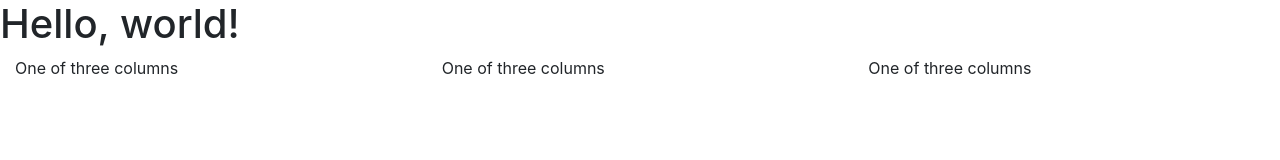
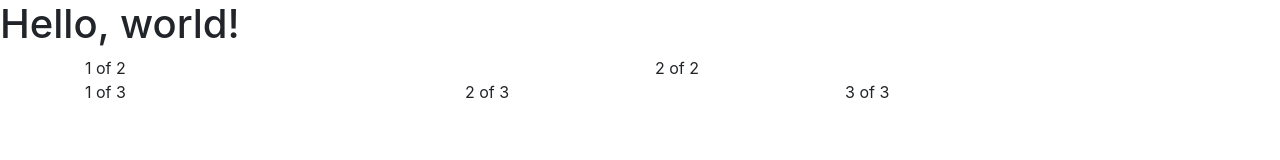
Before and after one commit to lpizarro2391/frameworks-EC-sistema-de-rejillas-clases-y-reglas, a plain HTML site: page index.html in a window 1280 px wide. Drawn offline with nearby package versions, Linux system fonts and the light colour scheme.

Commit message:
Por ejemplo, aquí hay dos diseños de cuadrícula que se aplican a cada dispositivo y ventana gráfica, desde xs hasta xl. Agregue cualquier cantidad de clases sin unidades para cada punto de interrupción que necesite y cada columna tendrá el mismo ancho

```diff
--- a/index.html
+++ b/index.html
@@ -12,19 +12,27 @@
   </head>
   <body>
     <h1>Hello, world!</h1>
-    <div class="container-fluid">
-      <div class="row">
-        <div class="col-sm">
-          One of three columns
-        </div>
-        <div class="col-sm">
-          One of three columns
-        </div>
-        <div class="col-sm">
-          One of three columns
-        </div>
+    <div class="container">
+    <div class="row">
+      <div class="col">
+        1 of 2
+      </div>
+      <div class="col">
+        2 of 2
       </div>
     </div>
+    <div class="row">
+      <div class="col">
+        1 of 3
+      </div>
+      <div class="col">
+        2 of 3
+      </div>
+      <div class="col">
+        3 of 3
+      </div>
+    </div>
+  </div>
     <!-- Optional JavaScript -->
     <!-- jQuery first, then Popper.js, then Bootstrap JS -->
     <script src="https://code.jquery.com/jquery-3.3.1.slim.min.js" integrity="sha384-q8i/X+965DzO0rT7abK41JStQIAqVgRVzpbzo5smXKp4YfRvH+8abtTE1Pi6jizo" crossorigin="anonymous"></script>
```
